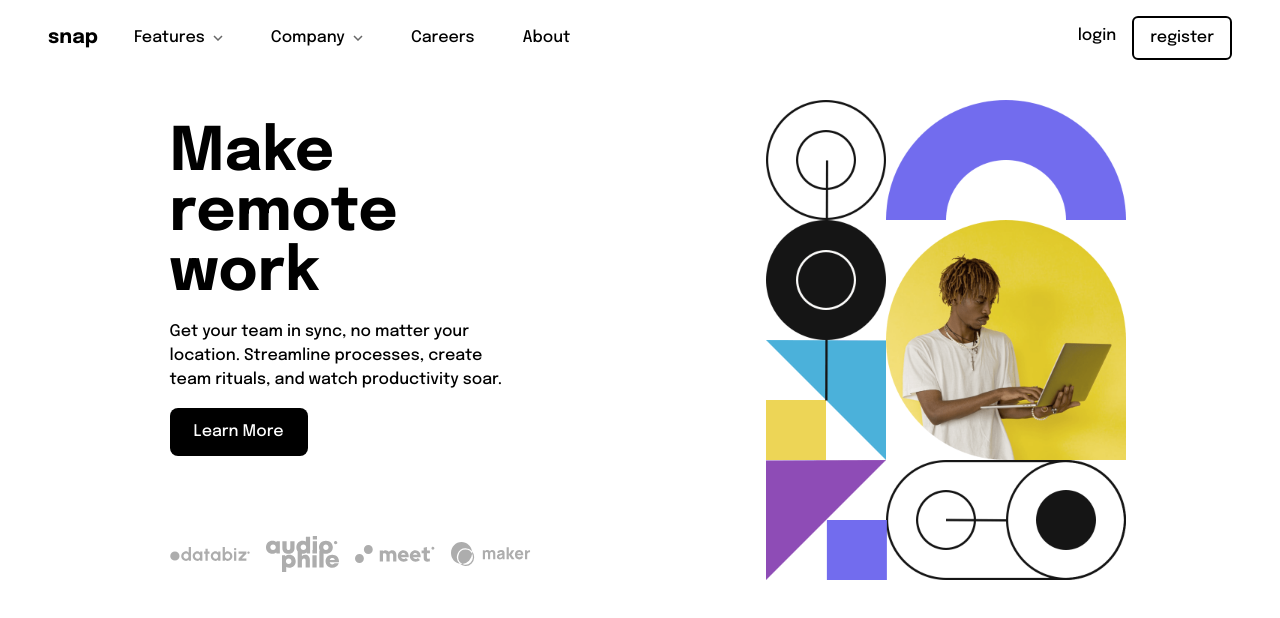
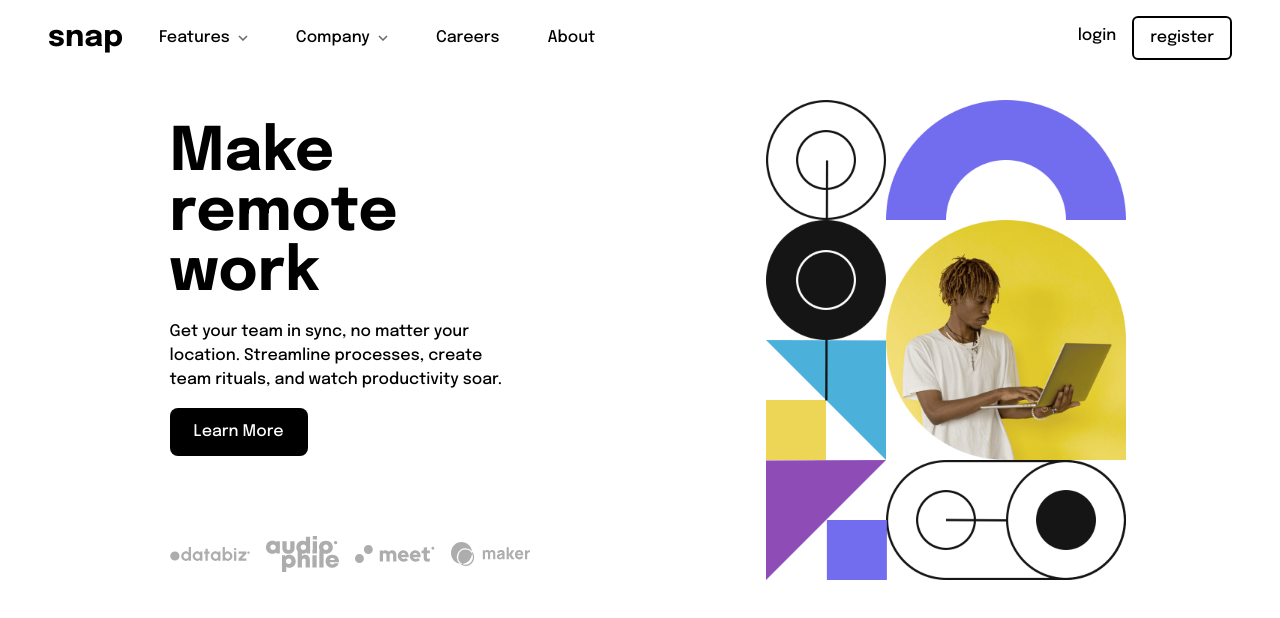
Before and after one commit to bhattrajat/Frontend-Mentor---Intro-section-with-dropdown-navigation, a Next.js app: page / in a window 1280 px wide. Shown: the top 618 px of the page. Built offline with nearby package versions, Linux system fonts and the light colour scheme.

Commit message:
Increase font size for snap text in menu

```diff
--- a/components/NavBar.tsx
+++ b/components/NavBar.tsx
@@ -51,7 +51,7 @@ const NavBar = () => {
   const [isOpen, setIsOpen] = useState(false)
   return (
     <nav className="flex items-center justify-between gap-x-4 p-4 lg:justify-start">
-      <h2 className="text-xl font-bold">snap</h2>
+      <h2 className="text-3xl font-bold">snap</h2>
       <div className="flex items-center justify-between lg:flex-grow">
         <div className="lg:flex">
           {primaryMenuItems.map((item) => {
--- a/components/NavbarCustom.tsx
+++ b/components/NavbarCustom.tsx
@@ -59,7 +59,7 @@ const NavBarCustom = () => {
   }
   return (
     <nav className="flex items-center justify-between gap-x-4 p-4 lg:justify-start">
-      <h2 className="text-xl font-bold">snap</h2>
+      <h2 className="text-3xl font-bold">snap</h2>
 
       <div className="flex items-center justify-between lg:flex-grow">
         <div className="hidden items-center gap-x-12 lg:ml-5 lg:flex">
```
